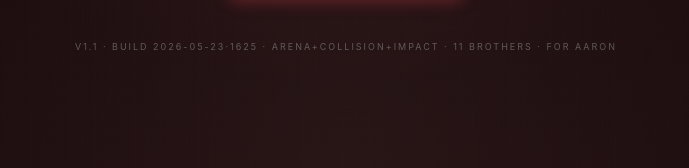
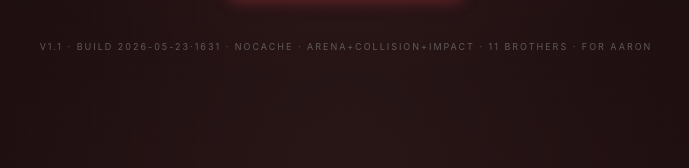
Before and after one commit to snailgamedev/SlamCity, a plain HTML site: page index.html in a window 1280 px wide. Shown: the part 629-797 px from the top of the page, 294-983 px from the left. Drawn offline with Linux system fonts and the light colour scheme.

Commit message:
v1.1 · no-cache headers + title v1.1 + build-stamp bump (defeat stale-cache so deploys show without hard-refresh)
Co-Authored-By: Claude Opus 4.7 (1M context) <noreply@anthropic.com>

```diff
--- a/index.html
+++ b/index.html
@@ -2,11 +2,15 @@
 <html lang="en">
 <head>
 <meta charset="UTF-8" />
+<!-- no-cache so deploy updates show without a manual hard-refresh (2026-05-23 · the old v3.0.0 NUKE page was caching) -->
+<meta http-equiv="Cache-Control" content="no-cache, no-store, must-revalidate" />
+<meta http-equiv="Pragma" content="no-cache" />
+<meta http-equiv="Expires" content="0" />
 <meta name="viewport" content="width=device-width, initial-scale=1, viewport-fit=cover, maximum-scale=1, user-scalable=no" />
 <meta name="apple-mobile-web-app-capable" content="yes" />
 <meta name="apple-mobile-web-app-status-bar-style" content="black-translucent" />
 <meta name="theme-color" content="#0a0a0d" />
-<title>SLAM CITY · v1.0</title>
+<title>SLAM CITY · v1.1</title>
 <style>
   :root {
     --bg-0: #0a0a0d;
@@ -396,7 +400,7 @@
 
   <button class="btn" onclick="goto('roster')">ENTER THE RING</button>
   <button class="btn btn-secondary" id="quick-play-btn" onclick="quickPlay()" style="display:none">QUICK PLAY</button>
-  <div class="splash-foot">v1.1 · build 2026-05-23·1625 · arena+collision+impact · 11 brothers · for AARON</div>
+  <div class="splash-foot">v1.1 · build 2026-05-23·1631 · nocache · arena+collision+impact · 11 brothers · for AARON</div>
 </div>
 
 <!-- ========== ROSTER ========== -->
```
